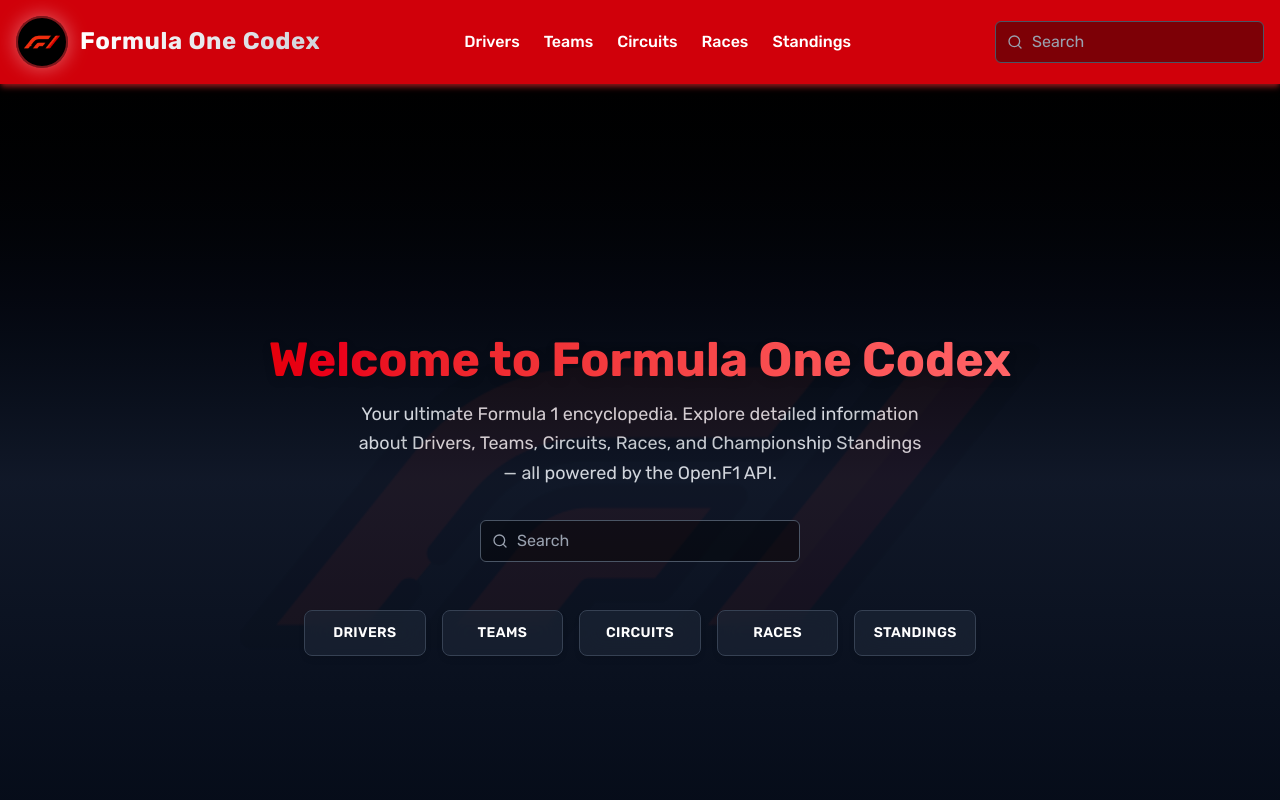
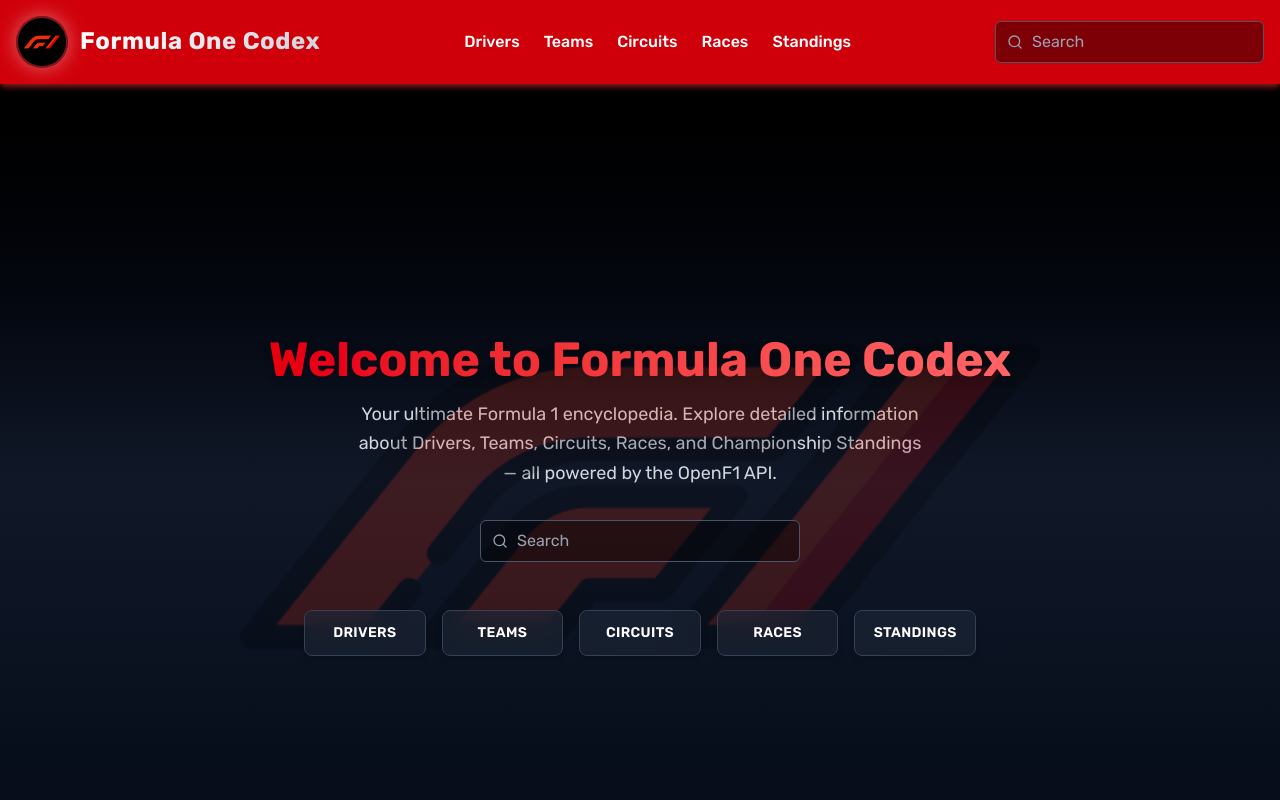
Before and after one commit to ruskintanoy/formula-one-codex, a Next.js app: page / in a window 1280 px wide. Shown: the top 800 px of the page. Built offline with nearby package versions, Linux system fonts and the light colour scheme.

Commit message:
change opacity

```diff
--- a/app/page.js
+++ b/app/page.js
@@ -5,7 +5,7 @@
     <section className="relative flex flex-col items-center justify-center text-center min-h-screen px-4 py-12">
 
       {/* Watermark Icon */}
-      <div className="absolute opacity-5 inset-0 flex justify-center items-center pointer-events-none">
+      <div className="absolute opacity-20 inset-0 flex justify-center items-center pointer-events-none">
         <img
           src="/res/f1-codex-icon.png"
           alt="F1 Codex Watermark"
```
